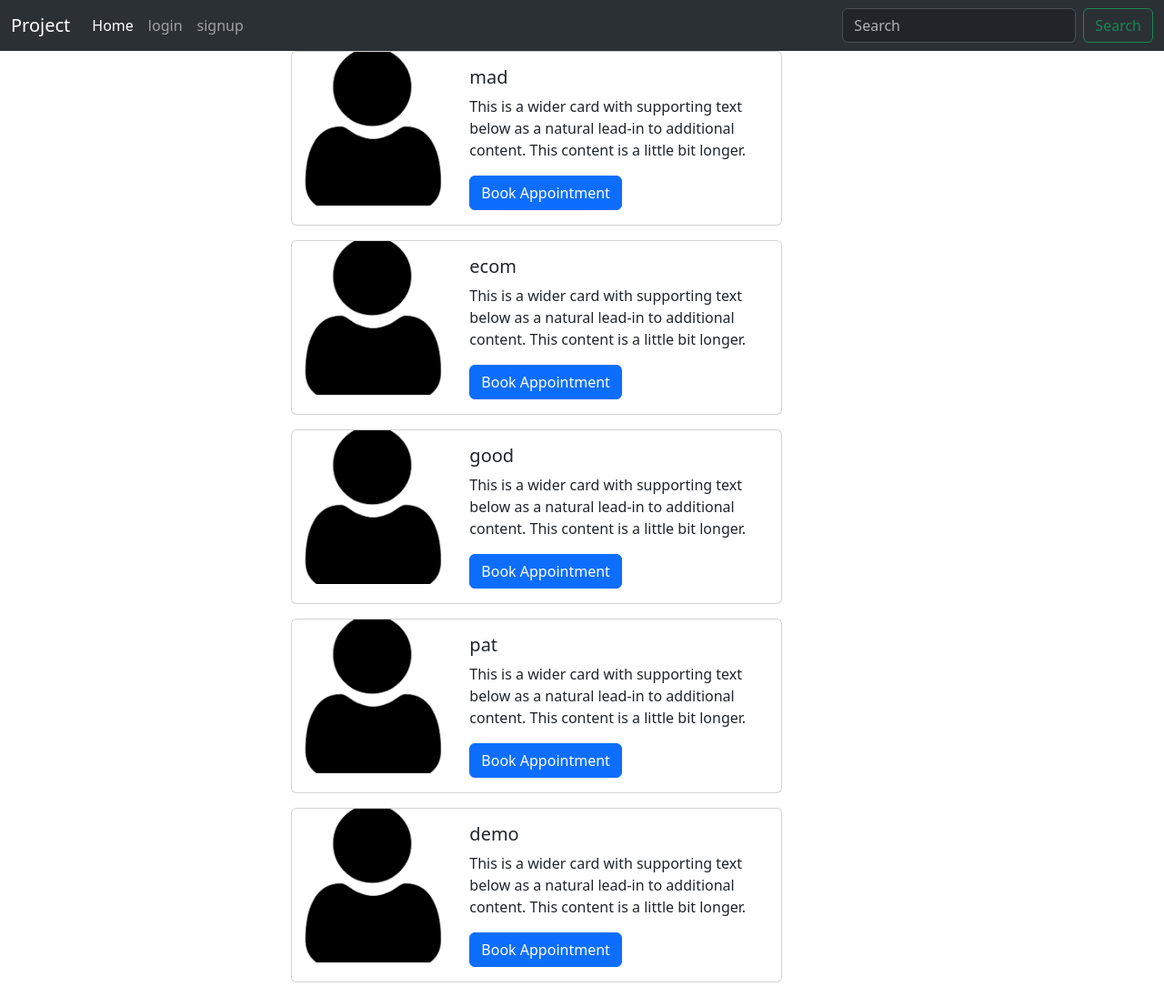
After one commit to Madhusudhan0709mk/django-intern-django4, a Django app: page /list_doctors/ in a window 1280 px wide; the page is wider, and only the part inside the window is pictured. The commit adds this page. Shown: that part at 91% size. Run offline with Django 5.2, Linux system fonts and the light colour scheme; data comes from the database, SQL or seed files in the repository.

Commit message:
added list of doctors to patient user

```diff
--- /dev/null
+++ b/Templates/doctors/list_doctors.html
@@ -0,0 +1,23 @@
+
+{% extends 'main.html' %}
+{% block content %}
+<div class="col-md-6 offset-md-3" style="width: 100%; height: auto;">
+    {% for doctor in doctors %}
+
+    <div class="card mb-3" style="max-width: 540px;">
+        <div class="row g-0">
+          <div class="col-md-4">
+            <img src="{{ doctor.profile_picture.url }}" class="img-fluid rounded-start" alt="...">
+          </div>
+          <div class="col-md-8">
+            <div class="card-body">
+              <h5 class="card-title"> {{doctor.username}}</h5>
+              <p class="card-text">This is a wider card with supporting text below as a natural lead-in to additional content. This content is a little bit longer.</p>
+              <button class="btn btn-primary">Book Appointment</button>
+            </div>
+          </div>
+        </div>
+      </div>
+    {% endfor %}
+</div>
+{% endblock %}
--- a/Templates/main.html
+++ b/Templates/main.html
@@ -30,6 +30,9 @@
               {% if user.user_type == 'Patient'%}
               <li class="nav-item">
                 <a class="nav-link" href="{% url 'all_blog' %}">Blogs</a>
+              </li>
+              <li class="nav-item">
+                <a class="nav-link" href="{% url 'list_doctors' %}">Doctors</a>
               </li>
               {% else %}
               <li class="nav-item">
--- a/blog/urls.py
+++ b/blog/urls.py
@@ -7,5 +7,5 @@ urlpatterns = [
     path('create_blog_post/',views.create_blog_post, name='create_blog_post'),
     path('my_blog_posts/',views.my_blog_posts, name='my_blog_posts'),
     path('blog_posts_by_category/<str:slug>/',views.blog_posts_by_category, name='blog_posts_by_category'),
-
+    path('list_doctors/',views.doctors,name='list_doctors')
 ]
--- a/blog/views.py
+++ b/blog/views.py
@@ -3,6 +3,7 @@ from django.contrib.auth.decorators import login_required
 from .forms import BlogPostForm
 from .models import BlogPost, Category
 from django.contrib import messages
+from users.models import User
 
 @login_required
 def all_blog(request):
@@ -88,3 +89,11 @@ def draft(request):
         else:
             post.truncated_summary = post.summary
     return render(request,'blog/draft.html', {'blog_posts': blog_posts,'categories':categories})
+
+
+def doctors(request):
+    doctors = User.objects.all()
+    context={
+        'doctors':doctors
+    }
+    return render(request,'doctors/list_doctors.html',context)
--- a/users/models.py
+++ b/users/models.py
@@ -6,6 +6,7 @@ class User(AbstractUser):
         ('Patient', 'Patient'),
         ('Doctor', 'Doctor'),
     )
+    name= models.CharField(max_length=125,default='anoynomous')
     user_type = models.CharField(max_length=20, choices=USER_TYPE_CHOICES)
     profile_picture = models.FileField(upload_to='profile_pictures/', blank=True, null=True)
     address_line1 = models.CharField(max_length=255)
```
Also changed, not shown: users/migrations/0004_user_name.py (added).
